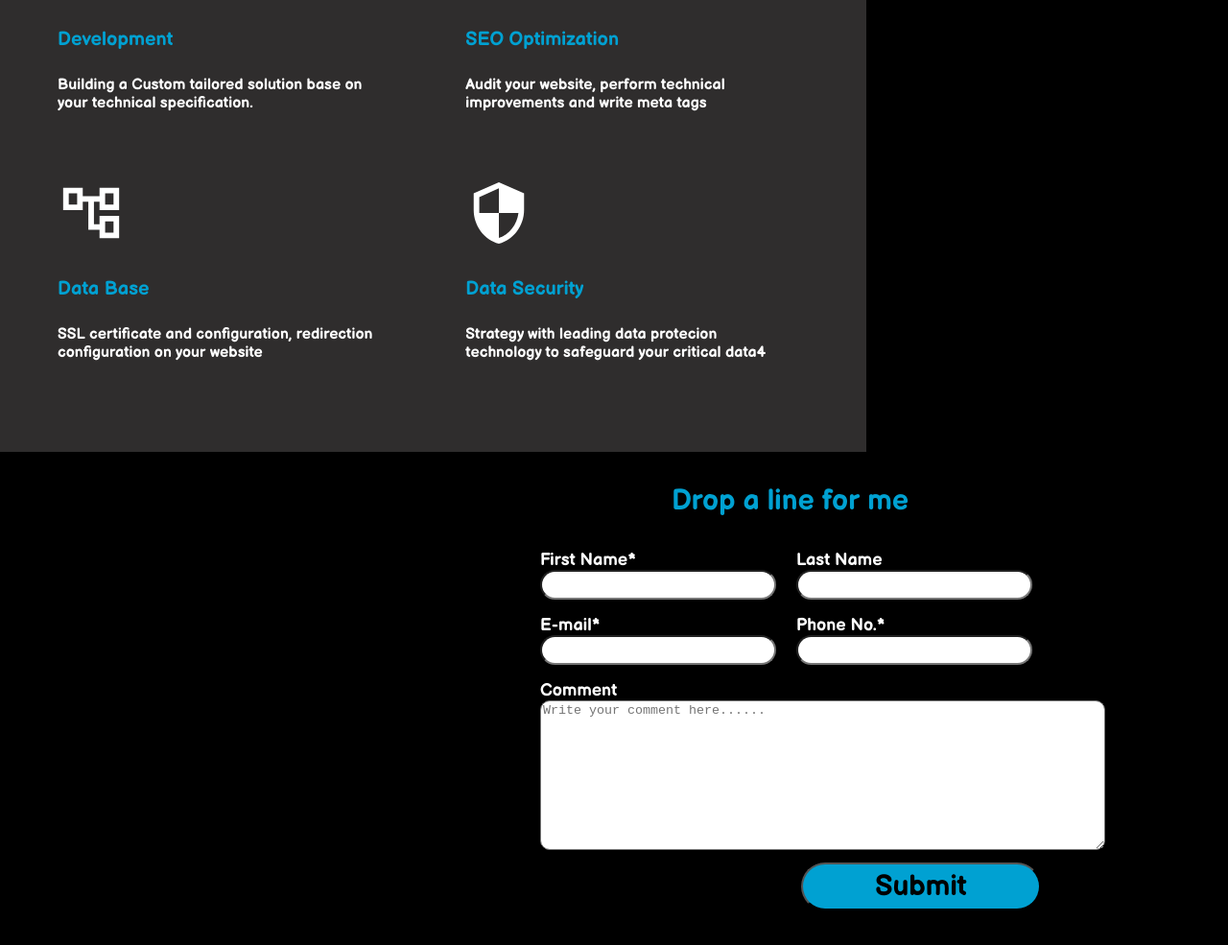
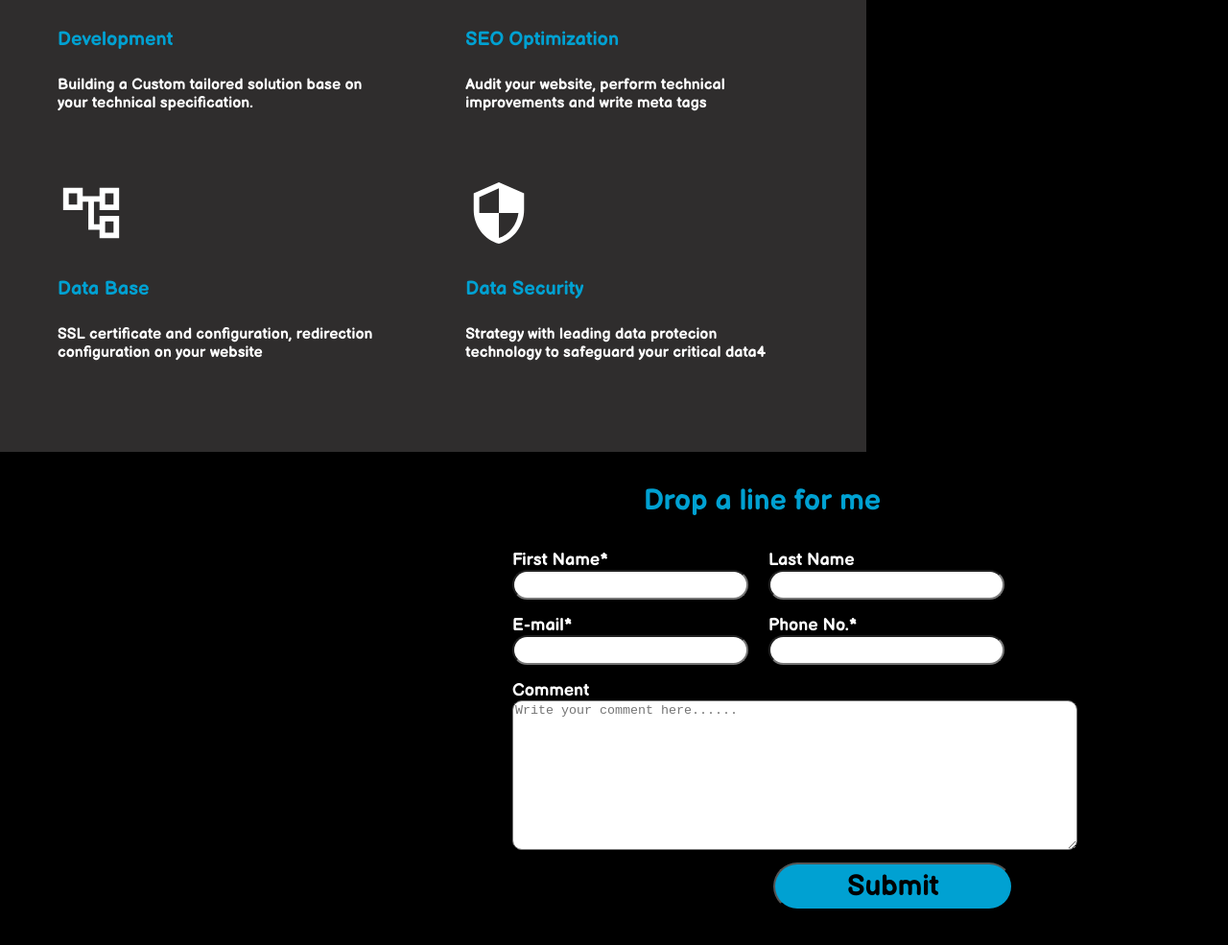
Before and after one commit to huzaifarehan/huzaifarehan.github.io, a plain HTML site: page index.html in a window 1280 px wide. Shown: the part 1557-2542 px from the top of the page at 96% size. Drawn offline with Linux system fonts and the light colour scheme.

Commit message:
Update style.css

```diff
--- a/style.css
+++ b/style.css
@@ -228,7 +228,7 @@
         .footer {
             /* border: 2px solid red; */
             position: absolute;
-            right: 1px;
+            right: 30px;
             width: 895px;
             height: 600px;
         }
```
